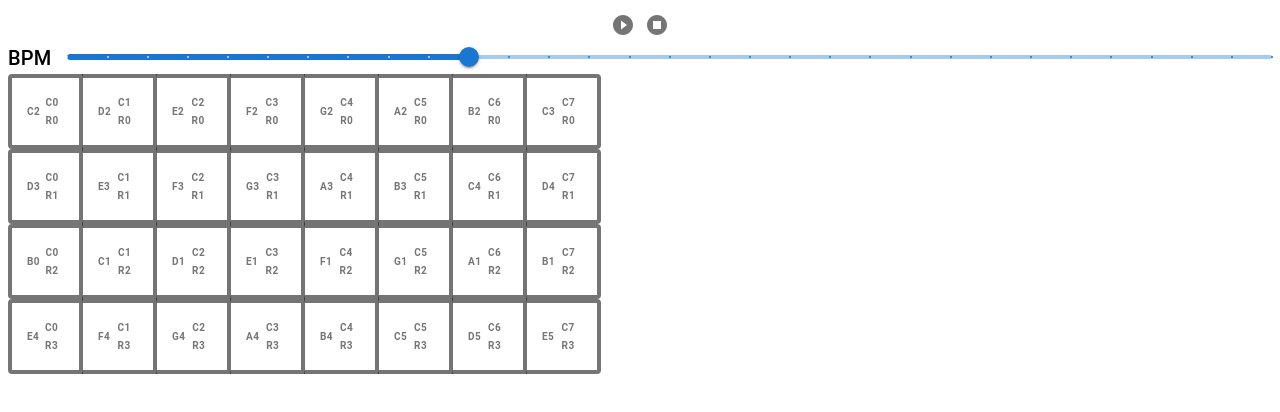
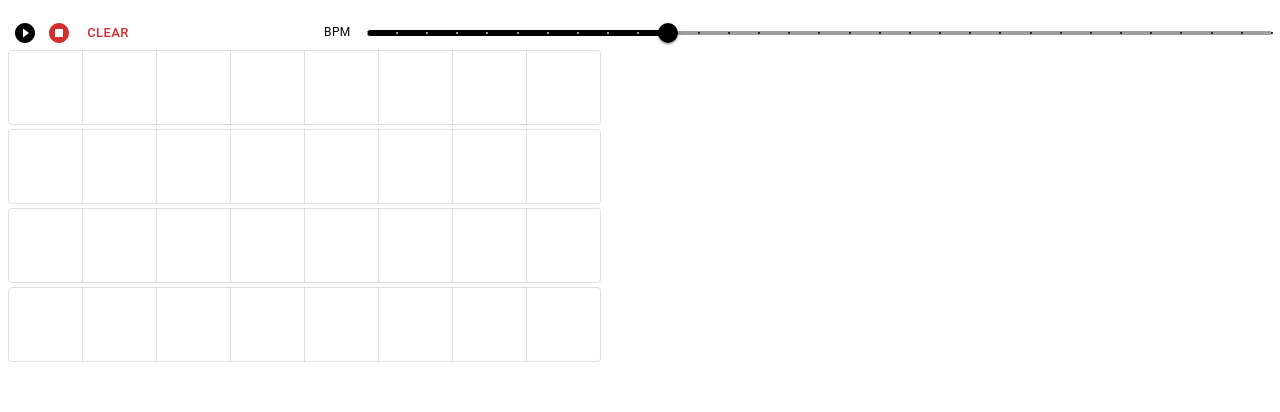
Before and after one commit to akshara-sun/nsynth-2.0, a React (Create React App) app: page /sequencer in a window 1280 px wide. Shown: the top 412 px of the page. Built offline with nearby package versions, Linux system fonts and the light colour scheme.

Commit message:
final changes

```diff
--- a/src/components/Sequencer/MainControls.js
+++ b/src/components/Sequencer/MainControls.js
@@ -1,11 +1,12 @@
 import React from "react";
-import { IconButton, Grid, Slider, Typography } from "@mui/material";
+import { IconButton, Grid, Slider, Typography, Button } from "@mui/material";
 import PlayIcon from "@mui/icons-material/PlayCircleFilledSharp";
 import PauseIcon from "@mui/icons-material/PauseCircleFilledSharp";
 import StopIcon from "@mui/icons-material/StopCircleSharp";
 
 const MainControls = ({
   isPlaying,
+  onClear,
   onStop,
   onPlay,
   onPause,
@@ -14,22 +15,34 @@ const MainControls = ({
 }) => {
   return (
     <Grid container>
-      <Grid item xs={12} sx={{ display: "flex", justifyContent: "center" }}>
+      <Grid item xs={3} sx={{ display: "flex", justifyContent: "flex-start" }}>
         {isPlaying ? (
-          <IconButton size="small" onClick={onPause}>
+          <IconButton size="small" onClick={onPause} sx={{ color: "black" }}>
             <PauseIcon />{" "}
           </IconButton>
         ) : (
-          <IconButton size="small" onClick={onPlay}>
+          <IconButton size="small" onClick={onPlay} sx={{ color: "black" }}>
             <PlayIcon />
           </IconButton>
         )}
-        <IconButton size="small" onClick={onStop}>
+        <IconButton size="small" onClick={onStop} color="error">
           <StopIcon />
         </IconButton>
+        {!isPlaying && (
+          <Button variant="text" size="small" color="error" onClick={onClear}>
+            Clear
+          </Button>
+        )}
       </Grid>
-      <Grid item xs={12} sx={{ display: "flex", justifyContent: "center" }}>
-        <Typography variant="h6" sx={{ pr: 2 }}>
+      <Grid
+        item
+        xs={9}
+        sx={{
+          display: "flex",
+          justifyContent: "center",
+          alignItems: "center",
+        }}>
+        <Typography variant="caption" sx={{ pr: 2 }}>
           BPM
         </Typography>
         <Slider
@@ -41,6 +54,7 @@ const MainControls = ({
           step={6}
           defaultValue={120}
           onChange={onBPMChange}
+          sx={{ color: "black" }}
         />
       </Grid>
     </Grid>
--- a/src/components/Sequencer/Sequencer.js
+++ b/src/components/Sequencer/Sequencer.js
@@ -41,6 +41,8 @@ const Sequencer = () => {
     [],
   ]);
 
+  const beats = [0, 1, 2, 3, 4, 5, 6, 7];
+
   const handleSoundSelection = (e, newSounds) => {
     setSounds(newSounds);
     newSounds.forEach((note) => {
@@ -61,6 +63,28 @@ const Sequencer = () => {
     });
   };
 
+  const handlePlaySequence = () => {
+    setIsPlaying(true);
+    Tone.Transport.bpm.value = tempo;
+    const sequence = new Tone.Sequence(
+      (time, beat) => {
+        selectedSoundsPerBeat[beat].forEach((sound) => {
+          const synth = new Tone.PolySynth().toDestination();
+          synth.triggerAttackRelease(sound, "8n", time);
+        });
+      },
+      beats,
+      "8n"
+    );
+    sequence.start();
+    Tone.Transport.start();
+  };
+
+  const handleClearSequenceSelection = () => {
+    setSounds([]);
+    setSelectedSoundsPerBeat([[], [], [], [], [], [], [], []]);
+  };
+
   const handlePauseSequence = () => {
     setIsPlaying(false);
     Tone.Transport.pause();
@@ -72,12 +96,13 @@ const Sequencer = () => {
   };
 
   return (
-    <Grid container>
+    <Grid container sx={{ my: 2 }}>
       <Grid item xs={12}>
         <MainControls
           BPM={tempo}
           isPlaying={isPlaying}
-          // onPlay={handlePlaySequence}
+          onClear={handleClearSequenceSelection}
+          onPlay={handlePlaySequence}
           onPause={handlePauseSequence}
           onStop={handleStopSequence}
           onBPMChange={(e, newTempo) => setTempo(newTempo)}
@@ -104,11 +129,11 @@ const Sequencer = () => {
                       sx={{
                         height: 75,
                         width: 75,
-                        border: 4,
-                      }}>
-                      <h6>{note}</h6>
-                      <h6>{`C${cIndex} R${rIndex}`}</h6>
-                    </ToggleButton>
+                        "&.Mui-selected": {
+                          backgroundColor: "black",
+                        },
+                      }}
+                    />
                   ))
                 }
               </ToggleButtonGroup>
--- a/src/pages/App.js
+++ b/src/pages/App.js
@@ -1,15 +1,20 @@
 import React, { useState } from "react";
 import { Box, Container, Typography } from "@mui/material";
+import { useTheme } from "@mui/material/styles";
+import useMediaQuery from "@mui/material/useMediaQuery";
 import Piano from "../components/Piano";
 import Sequencer from "../components/Sequencer/Sequencer";
 import DrumPads from "../components/DrumPads";
 import { NATURAL_NOTES, SHARP_NOTES } from "../constants/NOTES";
 import { DRUM_SOUNDS } from "../constants/DRUM_SOUNDS";
 import AppHeader from "./AppHeader";
+
 import * as Tone from "tone";
 
 const App = () => {
   const [isOn, setIsOn] = useState(false);
+  const theme = useTheme();
+  const isMobile = useMediaQuery(theme.breakpoints.down("sm"));
 
   const handleStartSynth = async () => {
     setIsOn(!isOn);
@@ -27,12 +32,21 @@ const App = () => {
       <Typography variant="h1" align="center" sx={{ my: 4 }}>
         Nsynth 2.0
       </Typography>
-      <AppHeader isOn={isOn} onStartSynth={handleStartSynth} />
-      <Box sx={{ visibility: isOn ? "visible" : "hidden" }}>
-        <Sequencer />
-        <DrumPads sounds={DRUM_SOUNDS} />
-        <Piano whiteKeys={NATURAL_NOTES} blackKeys={SHARP_NOTES} />
-      </Box>
+      {isMobile ? (
+        <Typography variant="h6" align="center">
+          This app is not optimized for mobile devices. Please use a desktop or
+          laptop computer.
+        </Typography>
+      ) : (
+        <>
+          <AppHeader isOn={isOn} onStartSynth={handleStartSynth} />
+          <Box sx={{ visibility: isOn ? "visible" : "hidden" }}>
+            <DrumPads sounds={DRUM_SOUNDS} />
+            <Piano whiteKeys={NATURAL_NOTES} blackKeys={SHARP_NOTES} />
+            <Sequencer />
+          </Box>
+        </>
+      )}
     </Container>
   );
 };
```
